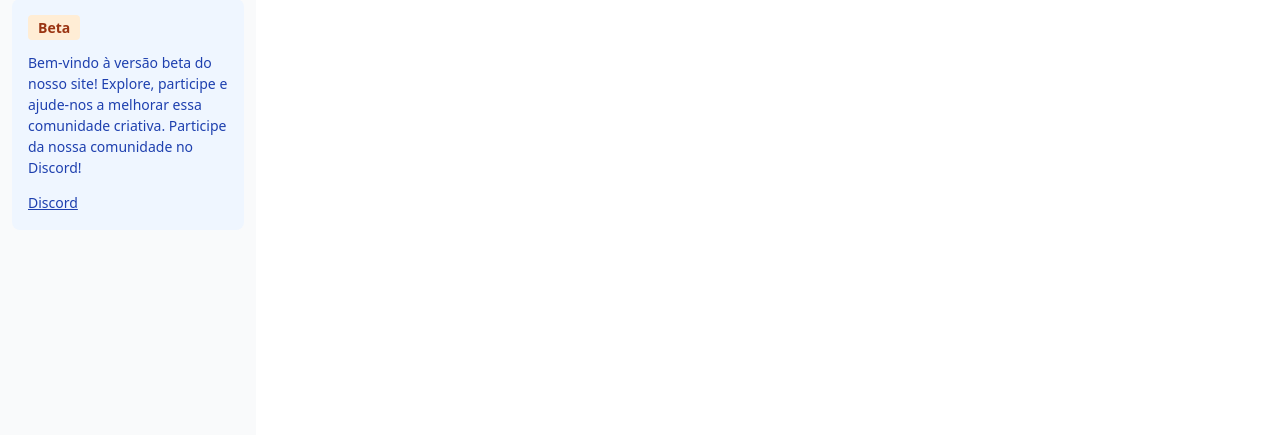
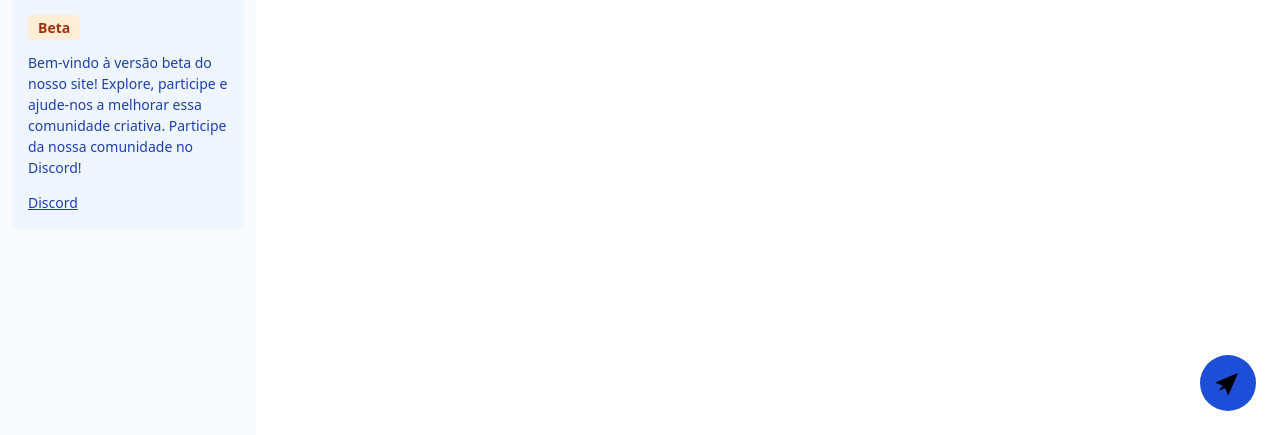
Before and after one commit to NVPanda/DevOrbit, a Flask app: template application/src/templates/home.html in a window 1280 px wide. Shown: the part 365-800 px from the top of the page. Run offline with Flask 3, Linux system fonts and the light colour scheme; the template is opened without the code that fills it, so the values that code supplies are empty; the visitor is signed in with stand-in values (Sample User, id 1).

Commit message:
Melhorias na exibição de posts no perfil do usuário e otimização de cache
- Atualizada a seção de melhores posts para otimizar a exibição de conteúdo.
- Agora, todos os posts de um usuário são exibidos em seu perfil. Se o usuário tiver 10 posts, todos aparecerão em seu perfil, permitindo que as contribuições à CodeChamber fiquem mais visíveis.
- Aumentado o tempo de cache na rota /perfil para melhorar o desempenho.
- Reintroduzido o botão 'Criar Post' para facilitar novas contribuições.

```diff
--- a/application/src/routes/login.py
+++ b/application/src/routes/login.py
@@ -2,9 +2,9 @@ from flask import Blueprint, render_template, url_for, request, redirect, sessio
 from flask_login import login_user, logout_user, login_required, current_user, UserMixin
 from application.src.database.users.configure_users import Login, check_user_login, User
 import requests
+from dotenv import load_dotenv
 import time
 import os
-from dotenv import load_dotenv
 load_dotenv()
 
 login_ = Blueprint('login', __name__, template_folder='templates')
@@ -64,35 +64,38 @@ def home_page():
         response = requests.get(API_REDE, timeout=10)
         status_requests = f'{response.status_code} requisição feita com sucesso: ' if response.ok else f'{response.status_code}  Não foi porsivel completa a requisição :('
         print(status_requests)
+        melhor_post = response.json()
         view_posts = response.json()
         if view_posts:
             view_posts.sort(key=lambda x: x["data"], reverse=True)
 
-        melhor_post = response.json()
 
-        lista_do_melhor_post = []
-        for postlike in melhor_post:
-            lista_do_melhor_post.append({
-                        'nome': postlike['nome'],
-                        'data': postlike['data'],
-                        'post': postlike['post'],
-                        'likes': postlike['likes']
-                    }
-                    )
+        lista_do_melhor_post = [{
+
+            'nome': postlike['nome'],
+            'data': postlike['data'],
+            'post': postlike['post'],
+            'likes': postlike['likes']
+            }
+                for postlike in melhor_post
+        ]
+
+
         for post_do_momento in lista_do_melhor_post:
-            if post_do_momento['likes'] > 100 or  post_do_momento['likes'] > 300:
+            likes = int(post_do_momento['likes'])
+
+            if likes >= 120:
+
                 post_titulo = post_do_momento['post'][0:30]
                 post = post_do_momento['post']
                 post_nome = post_do_momento['nome']
+                break
 
-            elif not post_do_momento['likes']:
-                post_titulo = post_do_momento['post'] = os.getenv('MENSAGEN')
-                post = post_do_momento['post'] = os.getenv('MENSAGEN_POST')
-                post_nome = post_do_momento['nome'] = os.getenv('CODECHAMBER')
+            elif likes <= 120:
 
-
-
-
+                post_titulo = os.getenv('MENSAGEN')
+                post = os.getenv('MENSAGEN_POST')
+                post_nome = os.getenv('CODECHAMBER')
 
 
     except requests.exceptions.InvalidSchema as ErrorHttp:
@@ -116,6 +119,7 @@ def home_page():
 @logout_.route('/logout')
 @login_required
 def logout():
+
     logout_user()  # Desloga o usuário
     flash('Você foi desconectado')
     return redirect(url_for('login.login_page'))
--- a/application/src/routes/perfil.py
+++ b/application/src/routes/perfil.py
@@ -1,43 +1,44 @@
 from flask import Blueprint, render_template, flash, redirect, url_for
 from flask_login import current_user, login_required
 from application.src.__main__ import cache
-from markupsafe import escape
 from application.src.database.users.configure_users import my_db
 import requests
 
-
+API_REDE = "http://localhost:5000/allpost"
 profile = Blueprint('perfil', __name__, template_folder='templates')
-
-API_REDE = "http://localhost:5000/allpost"
-
 
 @profile.route('/CodeChamber/perfil/<usuario>/')
 @login_required
-@cache.cached(timeout=50)
+@cache.cached(timeout=100)
 def profile_page(usuario):
 
+
+    # Verifica se o usuário existe no banco de dados
     banco, cursor = my_db()
     cursor.execute('SELECT id FROM usuarios WHERE name = ?', (usuario,))
     user = cursor.fetchone()
 
-    if user:
-        # Se o usuário existir no banco de dados, renderiza o perfil
-        return render_template('profile.html', usuario=usuario, username=current_user.username)
-    else:
+    if not user:
         flash('Usuário não encontrado.', 'error')
-        return redirect(url_for('home.home_page'))  # Ou para a rota que você preferir
+        return redirect(url_for('home.home_page'))  # Redireciona caso o usuário não seja encontrado
 
+    # Faz a requisição para obter os posts da API
     response = requests.get(API_REDE, timeout=5)
+
+    posts_conta_usuario = []
+
     meus_posts = response.json()
-    posts_conta_usuario = []
-    if response.status_code:
-        for meu_post in meus_posts:
-            posts_conta_usuario.append({
-                'nome': meu_post['nome'],
-                'posts': meu_post['post']
-            })
-            print(meu_post)
-        if posts_conta_usuario['nome'] == usuario:
-            posts = posts_conta_usuario['posts']
-            print(posts)
-    return render_template('profile.html', usuario=usuario, username=current_user.username, posts=posts)
+    if response.status_code == 200:
+        # Filtra os posts para o usuário atual
+        for meu_post in meus_posts :
+            if meu_post['nome'] == usuario:
+                posts_conta_usuario.append({
+                    'nome': meu_post['nome'],
+                    'data': meu_post['data'],
+                    'posts': meu_post['post'],
+                    'likes': meu_post['likes']
+                })
+
+
+    # Renderiza o template com as informações do usuário e os posts
+    return render_template('profile.html', usuario=usuario, username=current_user.username, posts=posts_conta_usuario)
--- a/application/src/templates/home.html
+++ b/application/src/templates/home.html
@@ -178,6 +178,17 @@
     {% endfor %}
 </div>
 
+<div class="fixed flex bottom-6 end-6 group">
+    <!-- Botão de Ação Único -->
+    <a href="{{ url_for('page_posts.create_post') }}" class="flex items-center justify-center w-14 h-14 text-white bg-blue-700 rounded-full hover:bg-blue-800 dark:bg-blue-600 dark:hover:bg-blue-700 focus:ring-4 focus:ring-blue-300 focus:outline-none dark:focus:ring-blue-800">
+        <!-- Ícone de Avião -->
+        <svg class="w-6 h-6" xmlns="http://www.w3.org/2000/svg" fill="currentColor" viewBox="0 0 24 24" aria-hidden="true">
+            <path d="M2.5 19.83l6.72-2.69 2.68 6.72c.14.37.66.36.77-.01l9-21c.14-.32-.23-.68-.56-.54l-21 9c-.37.14-.38.63-.01.77l6.72 2.68L2.5 19.83Z"/>
+        </svg>
+        <span class="sr-only">Create New Post</span>
+    </a>
+</div>
+
 <script src="{{url_for('static', filename='js/menu.js')}}"></script>
 
 
```
Also changed, not shown: application/src/templates/profile.html (+17 -8 lines).
